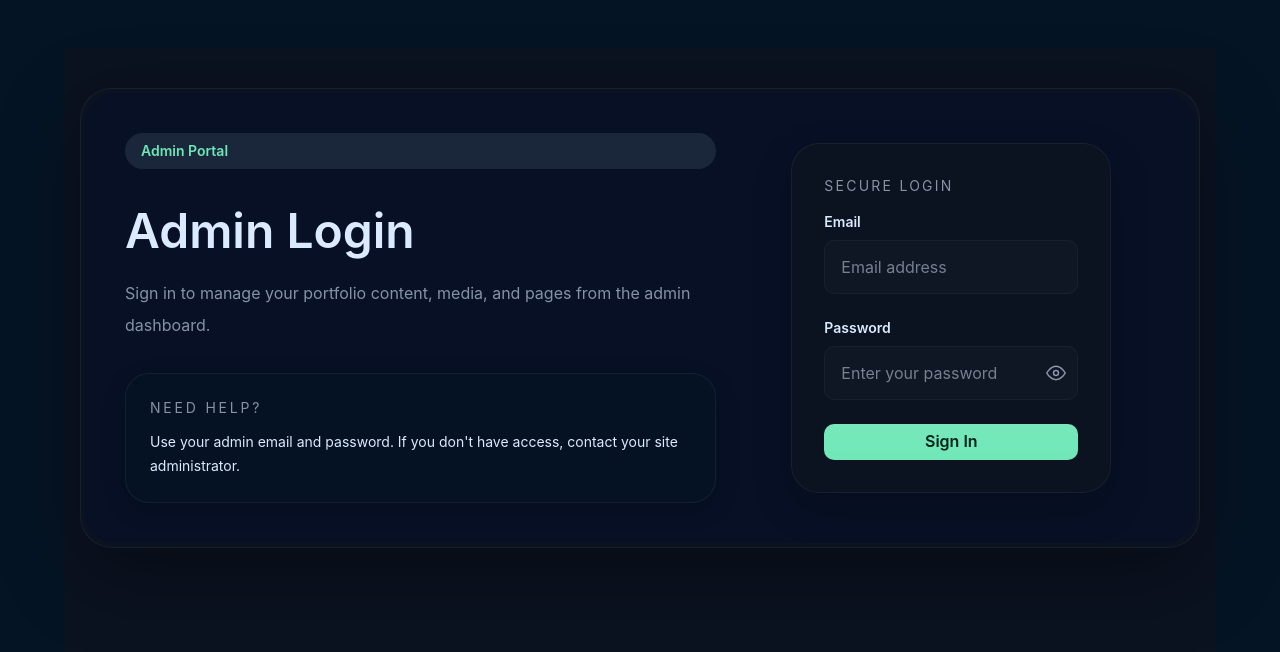
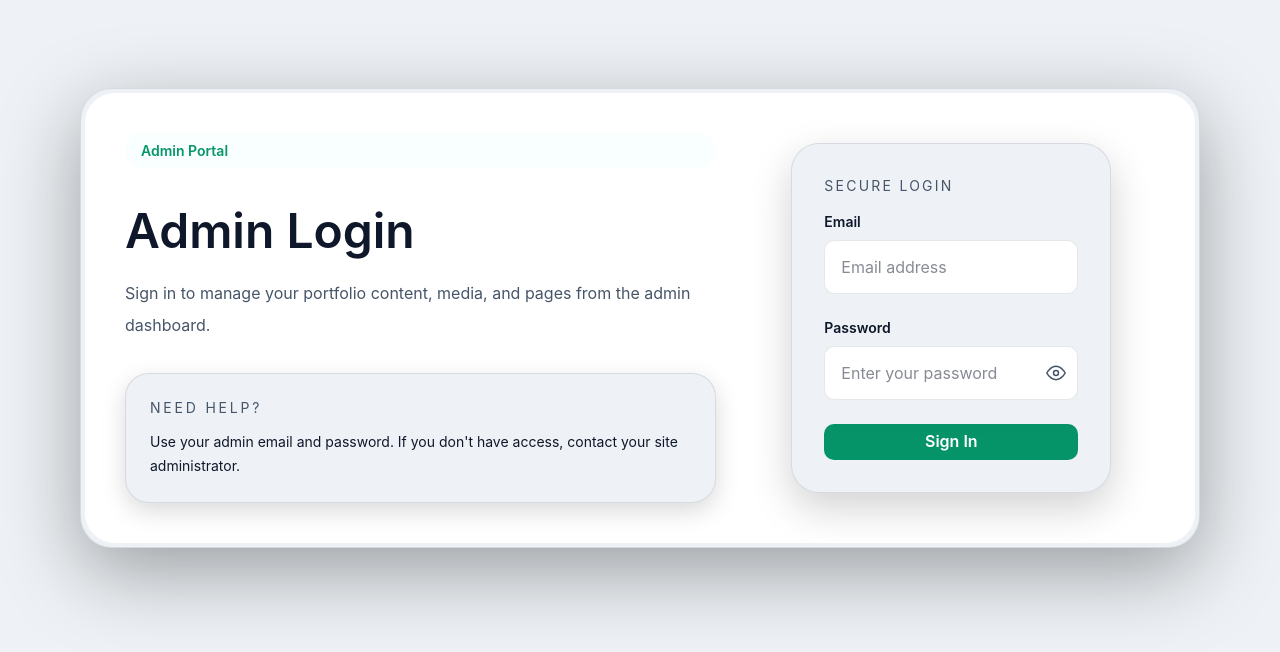
Before and after one commit to ikadekaggasugitha-cell/Portfolio.site, a Next.js app in the folder frontend/: page /admin/login in a window 1280 px wide. Shown: the top 652 px of the page. Built offline with nearby package versions, Linux system fonts and the light colour scheme; no server answers.

Commit message:
Fitur Dark/Light Mode dan bug No profile exists yet.

```diff
--- a/frontend/src/app/admin/layout.tsx
+++ b/frontend/src/app/admin/layout.tsx
@@ -9,6 +9,7 @@ import { useEffect } from 'react'
 import '@/styles/stitch_modernized_theme_redesign.css'
 import { GlobalLoadingProvider } from '@/components/admin/ui/GlobalLoadingOverlay'
 import Spinner from '@/components/admin/ui/Spinner'
+import { ThemeProvider, ThemeScript } from '@/components/marketing/theme/theme-provider'
 
 function AdminGuard({ children }: { children: React.ReactNode }) {
   const { user, loading } = useAuth()
@@ -45,6 +46,8 @@ export default function AdminLayout({
   const isLoginPage = pathname === '/admin/login'
 
   return (
+    <ThemeProvider>
+      <ThemeScript />
       <AuthProvider>
         <GlobalLoadingProvider>
           <Toaster
@@ -77,5 +80,6 @@ export default function AdminLayout({
           </AdminGuard>
         </GlobalLoadingProvider>
       </AuthProvider>
+    </ThemeProvider>
   )
 }
--- a/frontend/src/app/admin/login/page.tsx
+++ b/frontend/src/app/admin/login/page.tsx
@@ -40,7 +40,7 @@ export default function LoginPage() {
               <h1 className="font-display text-5xl font-semibold leading-tight text-ink stitch-heading">Admin Login</h1>
               <p className="text-base leading-8 text-muted">Sign in to manage your portfolio content, media, and pages from the admin dashboard.</p>
             </div>
-            <div className="rounded-[24px] bg-surface/95 p-6 border border-hairline shadow-[0_8px_24px_rgba(0,0,0,0.15)]">
+            <div className="rounded-[24px] bg-surface p-6 border border-hairline shadow-[0_8px_24px_rgba(0,0,0,0.15)]">
               <p className="text-sm text-muted uppercase tracking-[0.2em] mb-3">Need help?</p>
               <p className="text-sm leading-6 text-body-on-dark">Use your admin email and password. If you don&apos;t have access, contact your site administrator.</p>
             </div>
--- a/frontend/src/components/admin/Navbar.tsx
+++ b/frontend/src/components/admin/Navbar.tsx
@@ -1,6 +1,7 @@
 'use client'
 
 import { useAuth } from '@/contexts/AuthContext'
+import ThemeToggle from './ThemeToggle'
 
 export default function Navbar() {
   const { user, logout } = useAuth()
@@ -11,6 +12,7 @@ export default function Navbar() {
         Admin Panel
       </h2>
       <div className="flex items-center gap-4">
+        <ThemeToggle />
         <span className="text-xs tracking-[-0.12px] text-ink">
           {user?.name}
         </span>
--- /dev/null
+++ b/frontend/src/components/admin/ThemeToggle.tsx
@@ -0,0 +1,24 @@
+'use client'
+
+import { Moon, Sun } from 'lucide-react'
+import { useTheme } from '@/components/marketing/theme/theme-provider'
+
+/** Light/dark toggle for the admin panel. Shares theme state (and the
+ * `agga-theme` localStorage key) with the public site's theme toggle, so
+ * the whole app stays in sync — but is styled with the admin's own
+ * Stitch button classes since admin never uses the `.theme-v2` tokens. */
+export default function ThemeToggle() {
+  const { resolved, toggle } = useTheme()
+  const isDark = resolved === 'dark'
+
+  return (
+    <button
+      type="button"
+      onClick={toggle}
+      aria-label={isDark ? 'Switch to light mode' : 'Switch to dark mode'}
+      className="btn-stitch grid size-9 place-items-center !p-0 transition-colors"
+    >
+      {isDark ? <Sun className="size-4" aria-hidden /> : <Moon className="size-4" aria-hidden />}
+    </button>
+  )
+}
--- a/frontend/src/styles/stitch_modernized_theme_redesign.css
+++ b/frontend/src/styles/stitch_modernized_theme_redesign.css
@@ -4,26 +4,75 @@
    using Tailwind utilities while adopting the new visual design.
 */
 
+/* Light theme (default) */
 .admin-theme {
-  --stitch-bg: #0f1724; /* deep navy */
-  --stitch-surface: #0b1220; /* slightly lighter */
+  --stitch-bg: #f8fafc;
+  --stitch-surface: #eef2f6; /* shell / sidebar bg */
+  --stitch-card: #ffffff;
+  --stitch-canvas: #ffffff; /* input / inner surface bg */
+  --stitch-primary: #059669; /* emerald-600, accessible on white */
+  --stitch-primary-on: #ffffff; /* text/icon color on top of --stitch-primary */
+  --stitch-primary-hover: #047857;
+  --stitch-accent: #2563eb;
+  --stitch-border: rgba(15,23,42,0.10);
+  --stitch-text: #0f172a;
+  --stitch-muted: #475569;
+  --stitch-danger: #dc2626;
+  --stitch-radius: 12px;
+  --stitch-overlay-soft: rgba(15,23,42,0.03);
+  --stitch-overlay-softer: rgba(15,23,42,0.01);
+  --stitch-overlay-border: rgba(15,23,42,0.10);
+  --stitch-overlay-hover: rgba(15,23,42,0.05);
+}
+
+/* Dark theme override — explicit choice, or system preference when unset */
+:root[data-theme="dark"] .admin-theme {
+  --stitch-bg: #0f1724;
+  --stitch-surface: #0b1220;
   --stitch-card: #0e1626;
   --stitch-canvas: #071025;
   --stitch-primary: #6ee7b7; /* mint */
-  --stitch-accent: #60a5fa; /* blue */
+  --stitch-primary-on: #04201a;
+  --stitch-primary-hover: #5ad5a8;
+  --stitch-accent: #60a5fa;
   --stitch-border: rgba(255,255,255,0.06);
-  --stitch-text: #dbeafe; /* light */
+  --stitch-text: #dbeafe;
   --stitch-muted: rgba(219,234,254,0.6);
   --stitch-danger: #fb7185;
-  --stitch-radius: 12px;
+  --stitch-overlay-soft: rgba(255,255,255,0.06);
+  --stitch-overlay-softer: rgba(255,255,255,0.02);
+  --stitch-overlay-border: rgba(255,255,255,0.08);
+  --stitch-overlay-hover: rgba(255,255,255,0.08);
+}
+@media (prefers-color-scheme: dark) {
+  :root:not([data-theme="light"]) .admin-theme {
+    --stitch-bg: #0f1724;
+    --stitch-surface: #0b1220;
+    --stitch-card: #0e1626;
+    --stitch-canvas: #071025;
+    --stitch-primary: #6ee7b7;
+    --stitch-primary-on: #04201a;
+    --stitch-primary-hover: #5ad5a8;
+    --stitch-accent: #60a5fa;
+    --stitch-border: rgba(255,255,255,0.06);
+    --stitch-text: #dbeafe;
+    --stitch-muted: rgba(219,234,254,0.6);
+    --stitch-danger: #fb7185;
+    --stitch-overlay-soft: rgba(255,255,255,0.06);
+    --stitch-overlay-softer: rgba(255,255,255,0.02);
+    --stitch-overlay-border: rgba(255,255,255,0.08);
+    --stitch-overlay-hover: rgba(255,255,255,0.08);
+  }
 }
 
 /* Backgrounds */
-.admin-theme .bg-surface { background-color: var(--stitch-surface) !important; }
+/* .admin-theme itself also carries .bg-surface (see admin/layout.tsx), so this
+   needs both the descendant and same-element (compound) form to match. */
+.admin-theme .bg-surface, .admin-theme.bg-surface { background-color: var(--stitch-surface) !important; }
 .admin-theme .bg-canvas { background-color: var(--stitch-canvas) !important; }
-.admin-theme .bg-canvas-parchment { background-color: rgba(255,255,255,0.03) !important; }
+.admin-theme .bg-canvas-parchment { background-color: var(--stitch-overlay-soft) !important; }
 .admin-theme .bg-primary { background-color: var(--stitch-primary) !important; }
-.admin-theme .bg-white { background-color: rgba(255,255,255,0.04) !important; }
+.admin-theme .bg-white { background-color: var(--stitch-card) !important; }
 
 /* Text colors */
 .admin-theme .text-ink { color: var(--stitch-text) !important; }
@@ -38,22 +87,22 @@
 
 /* Buttons */
 .admin-theme .btn-stitch {
-  background: linear-gradient(180deg, rgba(255,255,255,0.06), rgba(255,255,255,0.02));
-  border: 1px solid rgba(255,255,255,0.08);
+  background: linear-gradient(180deg, var(--stitch-overlay-soft), var(--stitch-overlay-softer));
+  border: 1px solid var(--stitch-overlay-border);
   color: var(--stitch-text);
   padding: 8px 12px;
   border-radius: 10px;
 }
 .admin-theme .btn-primary {
   background-color: var(--stitch-primary) !important;
-  color: #04201a !important;
+  color: var(--stitch-primary-on) !important;
   border: none !important;
 }
 .admin-theme .btn-stitch:hover {
-  background-color: rgba(255,255,255,0.08);
+  background-color: var(--stitch-overlay-hover);
 }
 .admin-theme .btn-primary:hover {
-  background-color: #5ad5a8 !important;
+  background-color: var(--stitch-primary-hover) !important;
 }
 
 /* Cards and panels */
@@ -63,44 +112,30 @@
   border-radius: var(--stitch-radius) !important;
 }
 .admin-theme .card-hover:hover {
-  background-color: rgba(255,255,255,0.03) !important;
+  background-color: var(--stitch-overlay-soft) !important;
 }
 
 .admin-theme .stitch-input {
-  background-color: rgba(255,255,255,0.02) !important;
-  border: 1px solid rgba(255,255,255,0.04) !important;
-  color: var(--stitch-text) !important;
-  border-radius: 10px !important;
-}
-
-.admin-theme .card-stitch {
-  background-color: var(--stitch-card) !important;
+  background-color: var(--stitch-canvas) !important;
   border: 1px solid var(--stitch-border) !important;
-  border-radius: var(--stitch-radius) !important;
-}
-
-/* Inputs */
-.admin-theme .stitch-input {
-  background-color: rgba(255,255,255,0.02) !important;
-  border: 1px solid rgba(255,255,255,0.04) !important;
   color: var(--stitch-text) !important;
   border-radius: 10px !important;
 }
 
 /* Sidebar & Navbar */
 .admin-theme .sidebar-stitch {
-  background-color: #08121e !important;
-  border-right: 1px solid rgba(255,255,255,0.03) !important;
+  background-color: var(--stitch-card) !important;
+  border-right: 1px solid var(--stitch-border) !important;
 }
 .admin-theme .navbar-stitch {
-  background: linear-gradient(90deg, rgba(255,255,255,0.02), rgba(255,255,255,0.01)) !important;
-  border-bottom: 1px solid rgba(255,255,255,0.03) !important;
+  background: linear-gradient(90deg, var(--stitch-overlay-soft), var(--stitch-overlay-softer)) !important;
+  border-bottom: 1px solid var(--stitch-border) !important;
 }
 
 /* Media Picker overrides */
 .admin-theme .media-thumb {
-  border: 1px solid rgba(255,255,255,0.04);
-  background: linear-gradient(180deg, rgba(255,255,255,0.02), rgba(255,255,255,0.01));
+  border: 1px solid var(--stitch-overlay-border);
+  background: linear-gradient(180deg, var(--stitch-overlay-soft), var(--stitch-overlay-softer));
 }
 
 /* utility to slightly emphasize headings */
```
Also changed, not shown: 1 other file (tests, documents, lock files or other folders). Lines whose indentation alone changed are shown as unchanged.
